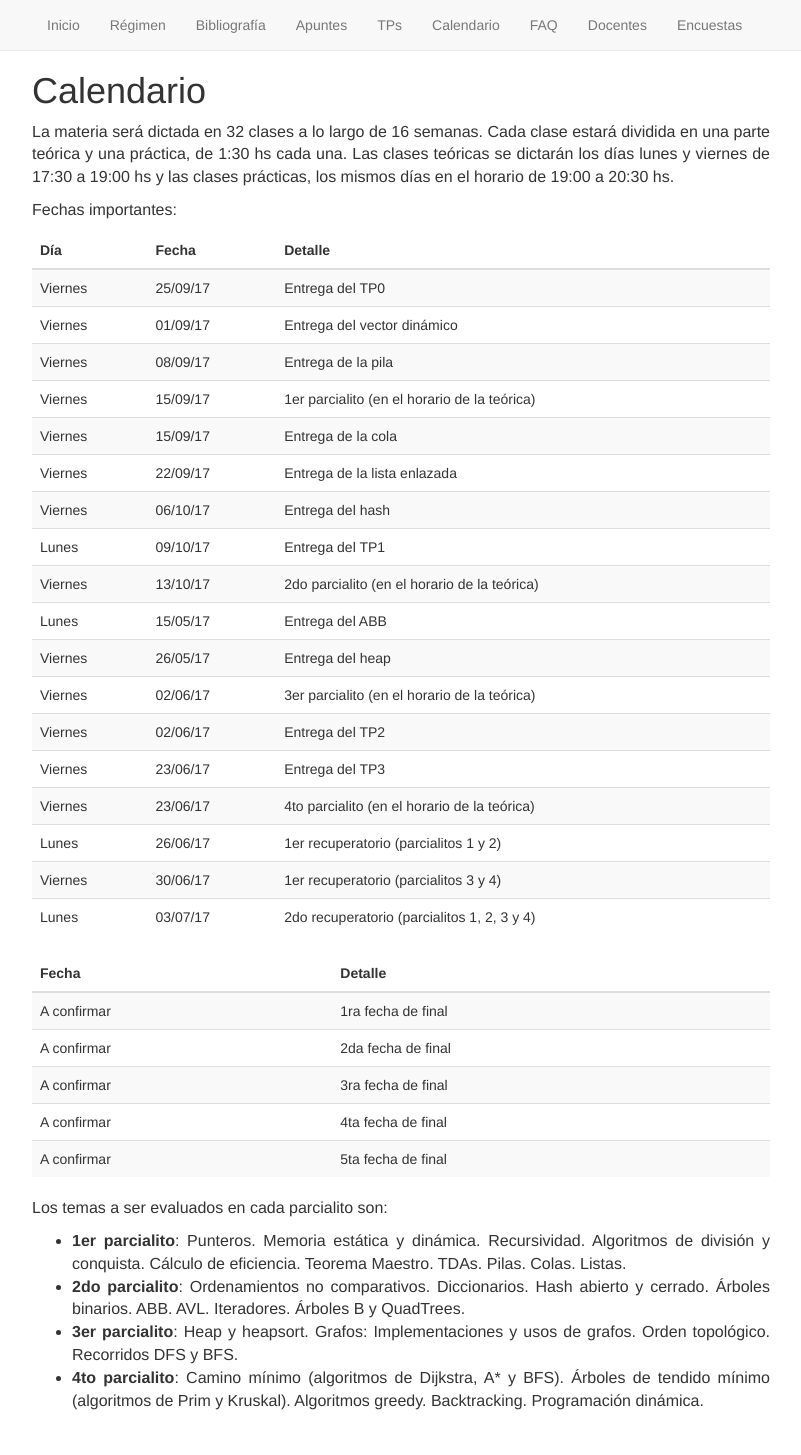
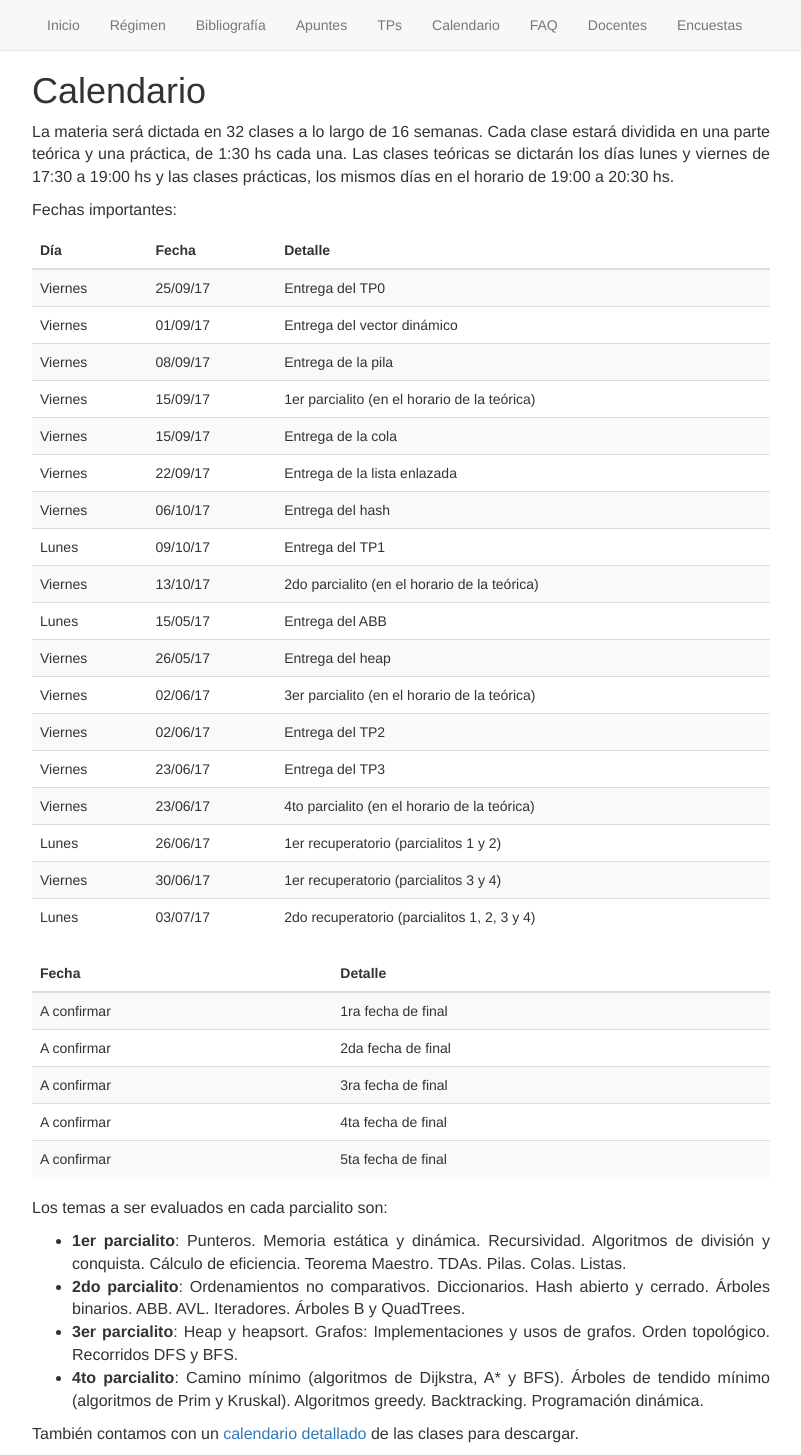
Before and after one commit to algoritmos-rw/algoritmos, a Jekyll site: the page built from docs/static/05_calendario.md, in a window 1280 px wide. Shown: the whole page, without its empty margins (239-1040 px from the left). Built offline with Jekyll 4.4.1, drawn with Linux system fonts in a browser that asks for light colours; before the commit the page ends 1423 px from its top, so only the background shows below that.

Commit message:
Calendario detallado.

```diff
--- a/docs/static/05_calendario.md
+++ b/docs/static/05_calendario.md
@@ -50,3 +50,5 @@ Los temas a ser evaluados en cada parcialito son:
 - **2do parcialito**: Ordenamientos no comparativos. Diccionarios. Hash abierto y cerrado. Árboles binarios. ABB. AVL. Iteradores. Árboles B y QuadTrees.
 - **3er parcialito**: Heap y heapsort. Grafos: Implementaciones y usos de grafos. Orden topológico. Recorridos DFS y BFS.
 - **4to parcialito**: Camino mínimo (algoritmos de Dijkstra, A* y BFS). Árboles de tendido mínimo (algoritmos de Prim y Kruskal). Algoritmos greedy. Backtracking. Programación dinámica.
+
+También contamos con un [calendario detallado](https://docs.google.com/spreadsheets/d/e/2PACX-1vSB6XSrrr8DApYSShBEgudIIlqQbjDxzru-_8P3mq5YYBlFMsnwDt1u635w4D_lbi0mZCJu35-uLLx-/pubhtml?gid=8&single=true) de las clases para descargar.
```
